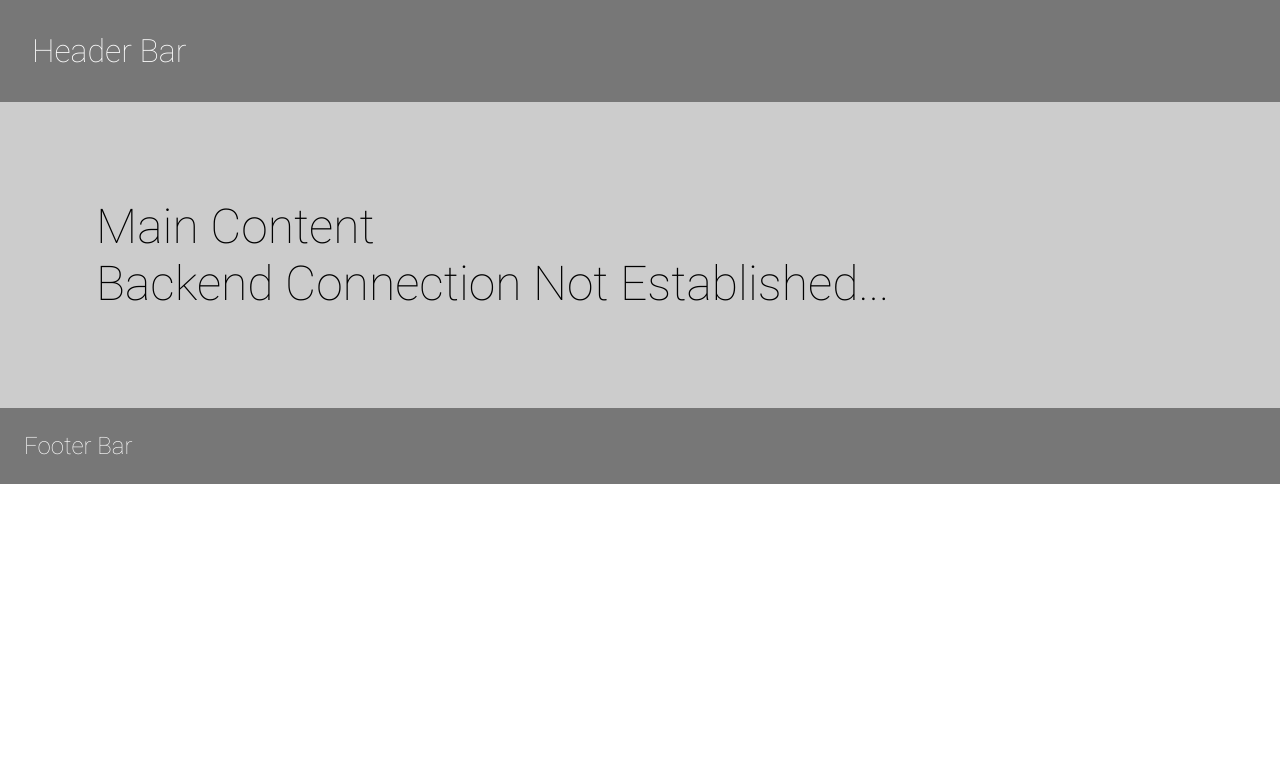
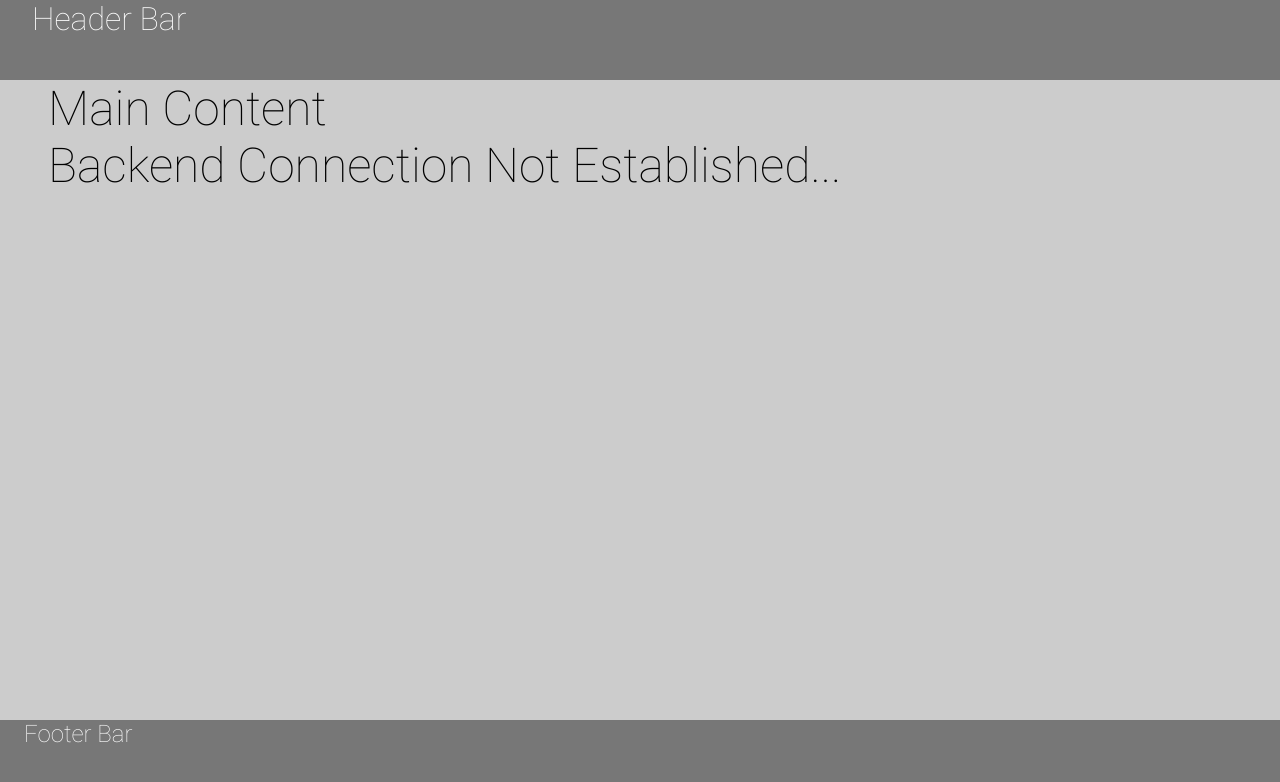
Before and after one commit to helloye/web-flask-template, a plain HTML site: page index.html in a window 1280 px wide. Drawn offline with Linux system fonts and the light colour scheme.

Commit message:
Making full height

```diff
--- a/main.css
+++ b/main.css
@@ -6,10 +6,12 @@
 html {
     background: #FFF;
     font-family: Roboto-Thin, sans-serif;
+    height: 100%;
 }
 
 body {
     margin: 0;
+    height: 100%;
 }
 
 
@@ -17,20 +19,23 @@ body {
     background: #777;
     color: #FFF;
     height: 10%;
-    padding: 1em;
     font-size: 2em;
 }
 
 #main-content {
-    padding: 2em;
     font-size: 3em;
     background: #CCC;
+    height: 80%;
 }
 
 #footer-bar {
     background: #777;
     color: #FFF;
     height: 10%;
-    padding: 1em;
     font-size: 1.5em;
 }
+
+span,
+#on-load-content {
+    margin-left: 1em;
+}
```
